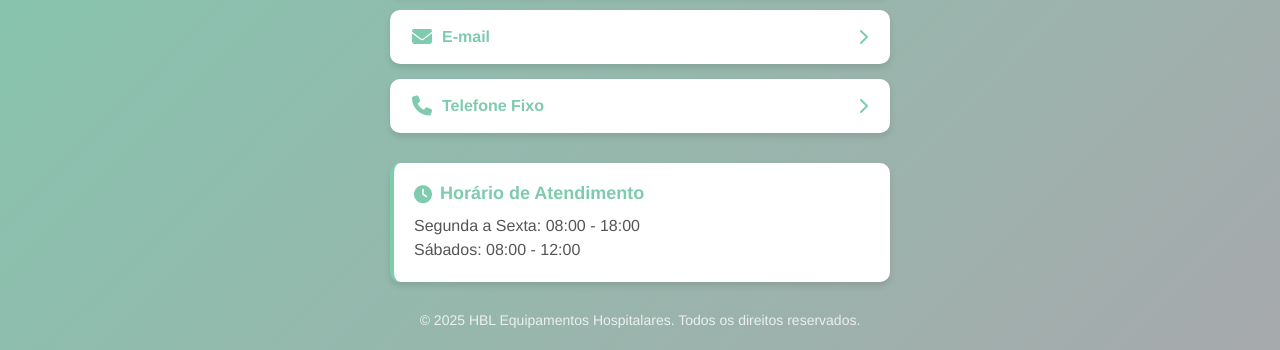
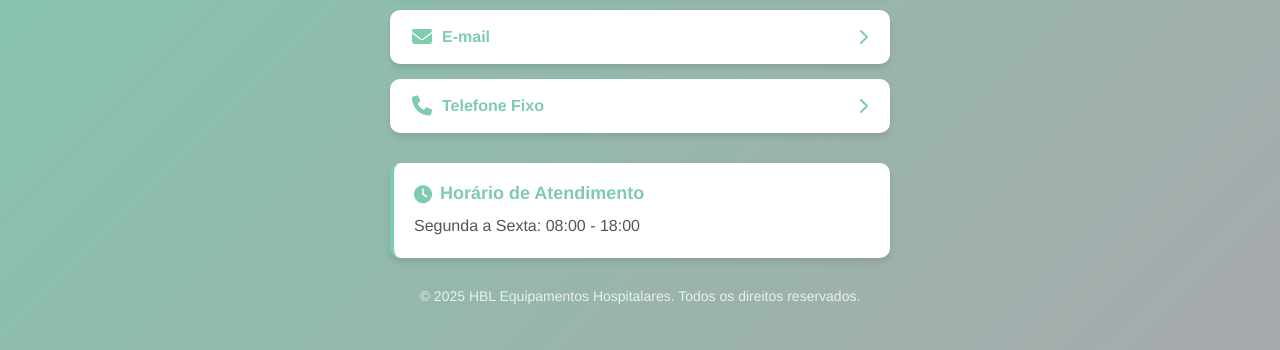
Before and after one commit to jadetrubert/hbl, a plain HTML site: page index.html in a window 1280 px wide. Shown: the part 450-800 px from the top of the page. Drawn offline with Linux system fonts and the light colour scheme.

Commit message:
Update index.html

```diff
--- a/index.html
+++ b/index.html
@@ -274,7 +274,6 @@
       </h3>
       <p class="info-content">
         Segunda a Sexta: 08:00 - 18:00<br>
-        Sábados: 08:00 - 12:00
       </p>
     </div>
   </div>
```
